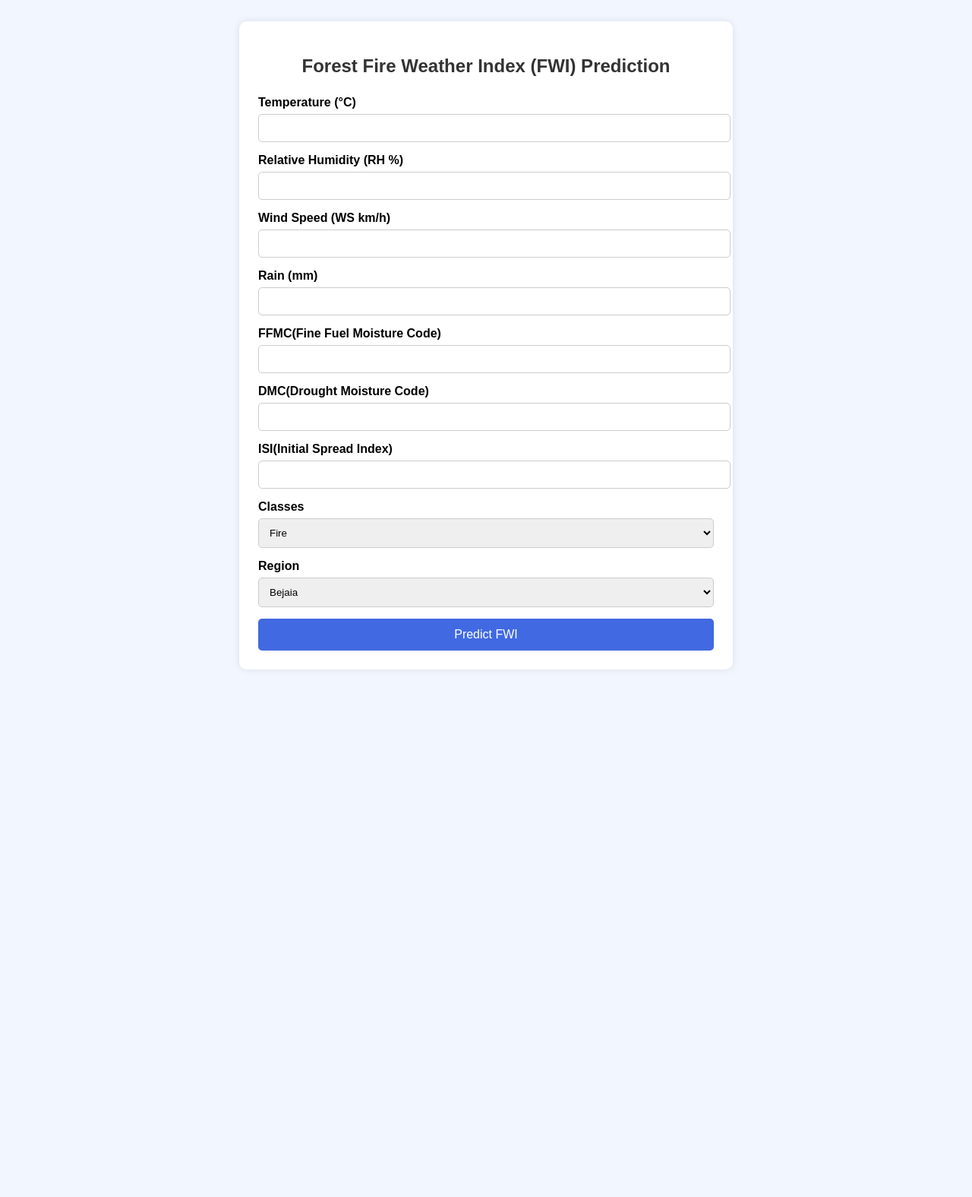
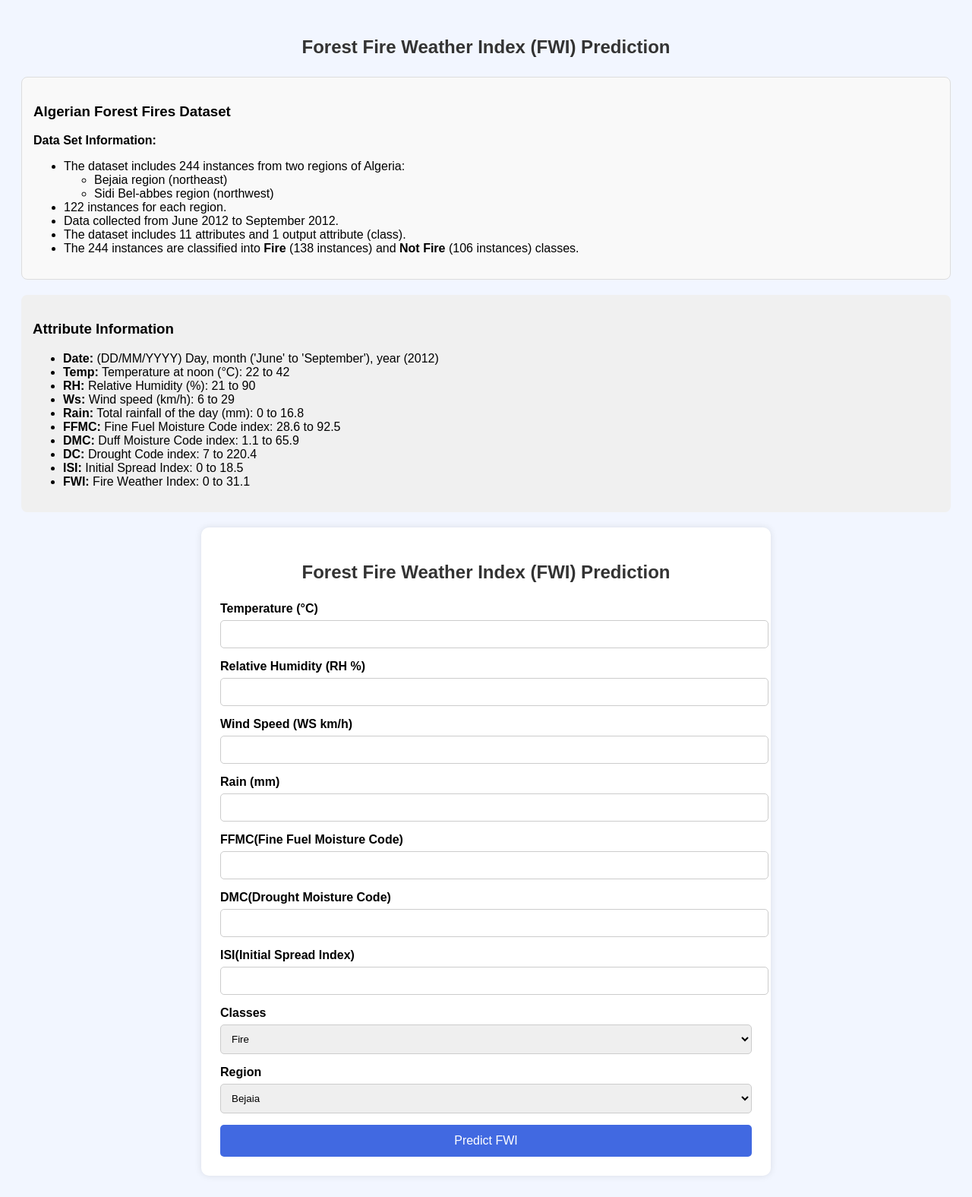
Before and after one commit to Anwesha28S/forestfires_prediction, a Flask app: page /predictdata in a window 1280 px wide. Shown: the whole page at 76% size. Before the commit the page ends 881 px from the top, so only its background shows below. Run offline with Flask 3, Linux system fonts and the light colour scheme; parts of the project's set-up code (start-up, migrations or seed data) failed here and were passed over.

Commit message:
Single_page

```diff
--- a/application.py
+++ b/application.py
@@ -13,7 +13,7 @@ ridge_model=pickle.load(open("models/ridge.pkl","rb"))
 standard_scaler=pickle.load(open("models/scaler.pkl","rb"))
 @app.route("/")
 def index():
-    return render_template('index.html')
+    return render_template('home.html')
 @app.route("/predictdata",methods=["GET","POST"])
 def predict_data():
     if request.method=="POST":
--- a/templates/home.html
+++ b/templates/home.html
@@ -11,7 +11,7 @@
             padding: 20px;
         }
         .container {
-            max-width: 600px;
+            max-width: 700px;
             margin: auto;
             background: white;
             padding: 25px;
@@ -53,7 +53,42 @@
 
 <body>
 
-<div class="container">
+
+    <h2>Forest Fire Weather Index (FWI) Prediction</h2>
+    <div style="background:#f9f9f9; padding:15px; border-radius:8px; margin-bottom:20px; border:1px solid #ddd;">
+        <h3>Algerian Forest Fires Dataset</h3>
+        <p><strong>Data Set Information:</strong></p>
+        <ul>
+            <li>The dataset includes 244 instances from two regions of Algeria:</li>
+            <ul>
+                <li>Bejaia region (northeast)</li>
+                <li>Sidi Bel-abbes region (northwest)</li>
+            </ul>
+            <li>122 instances for each region.</li>
+            <li>Data collected from June 2012 to September 2012.</li>
+            <li>The dataset includes 11 attributes and 1 output attribute (class).</li>
+            <li>The 244 instances are classified into <strong>Fire</strong> (138 instances) and <strong>Not Fire</strong> (106 instances) classes.</li>
+        </ul>
+    </div>
+    <!-- Attribute Information -->
+    <div style="background:#f0f0f0; padding:15px; border-radius:8px; margin-bottom:20px;">
+        <h3>Attribute Information</h3>
+        <ul>
+            <li><strong>Date:</strong> (DD/MM/YYYY) Day, month ('June' to 'September'), year (2012)</li>
+            <li><strong>Temp:</strong> Temperature at noon (°C): 22 to 42</li>
+            <li><strong>RH:</strong> Relative Humidity (%): 21 to 90</li>
+            <li><strong>Ws:</strong> Wind speed (km/h): 6 to 29</li>
+            <li><strong>Rain:</strong> Total rainfall of the day (mm): 0 to 16.8</li>
+            <li><strong>FFMC:</strong> Fine Fuel Moisture Code index: 28.6 to 92.5</li>
+            <li><strong>DMC:</strong> Duff Moisture Code index: 1.1 to 65.9</li>
+            <li><strong>DC:</strong> Drought Code index: 7 to 220.4</li>
+            <li><strong>ISI:</strong> Initial Spread Index: 0 to 18.5</li>
+
+            <li><strong>FWI:</strong> Fire Weather Index: 0 to 31.1</li>
+        </ul>
+    </div>
+
+    <div class="container">
     <h2>Forest Fire Weather Index (FWI) Prediction</h2>
 
     <form action="/predictdata" method="post">
@@ -100,6 +135,6 @@
     </div>
 {% endif %}
 </div>
-
+</div>
 </body>
 </html>
```
